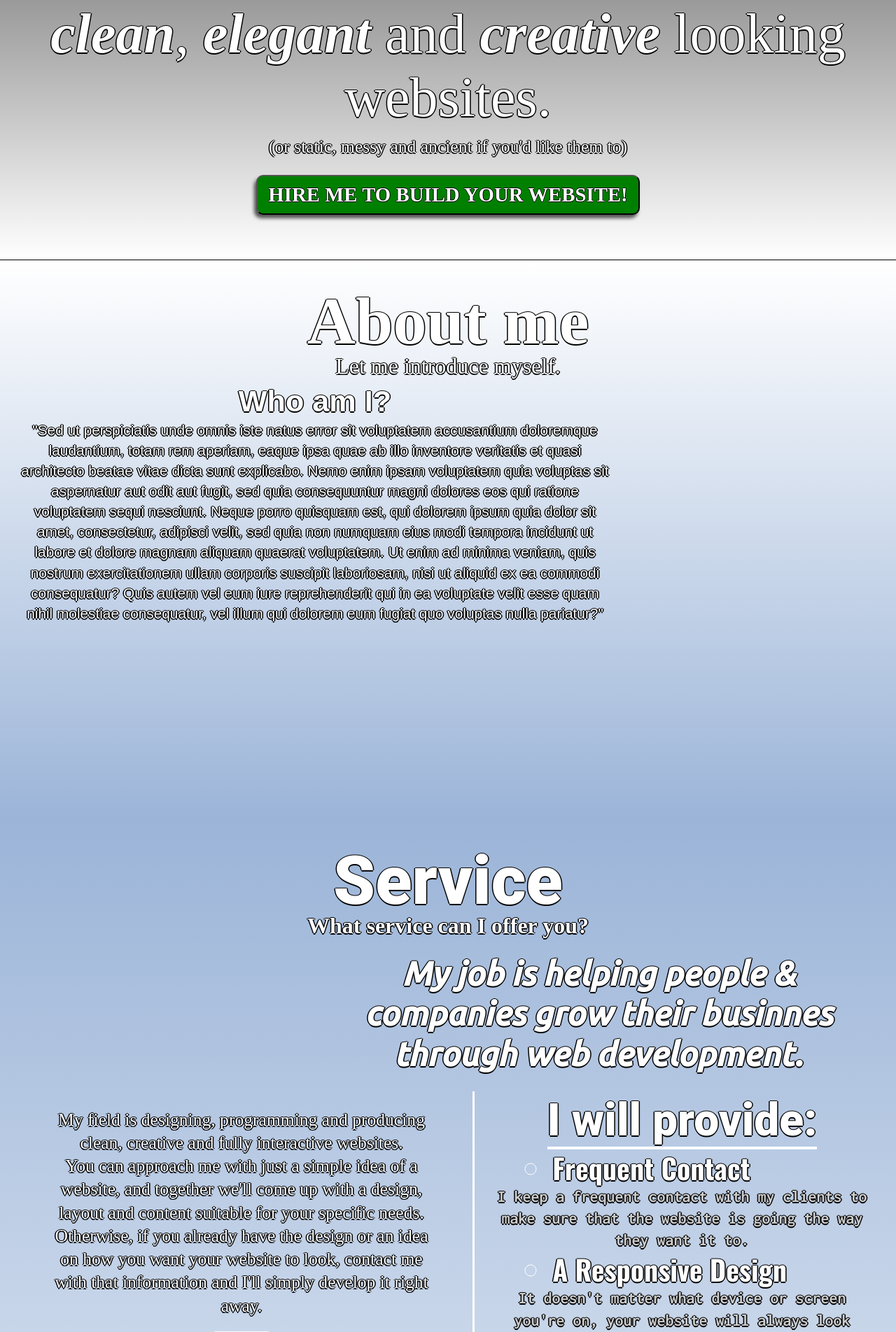
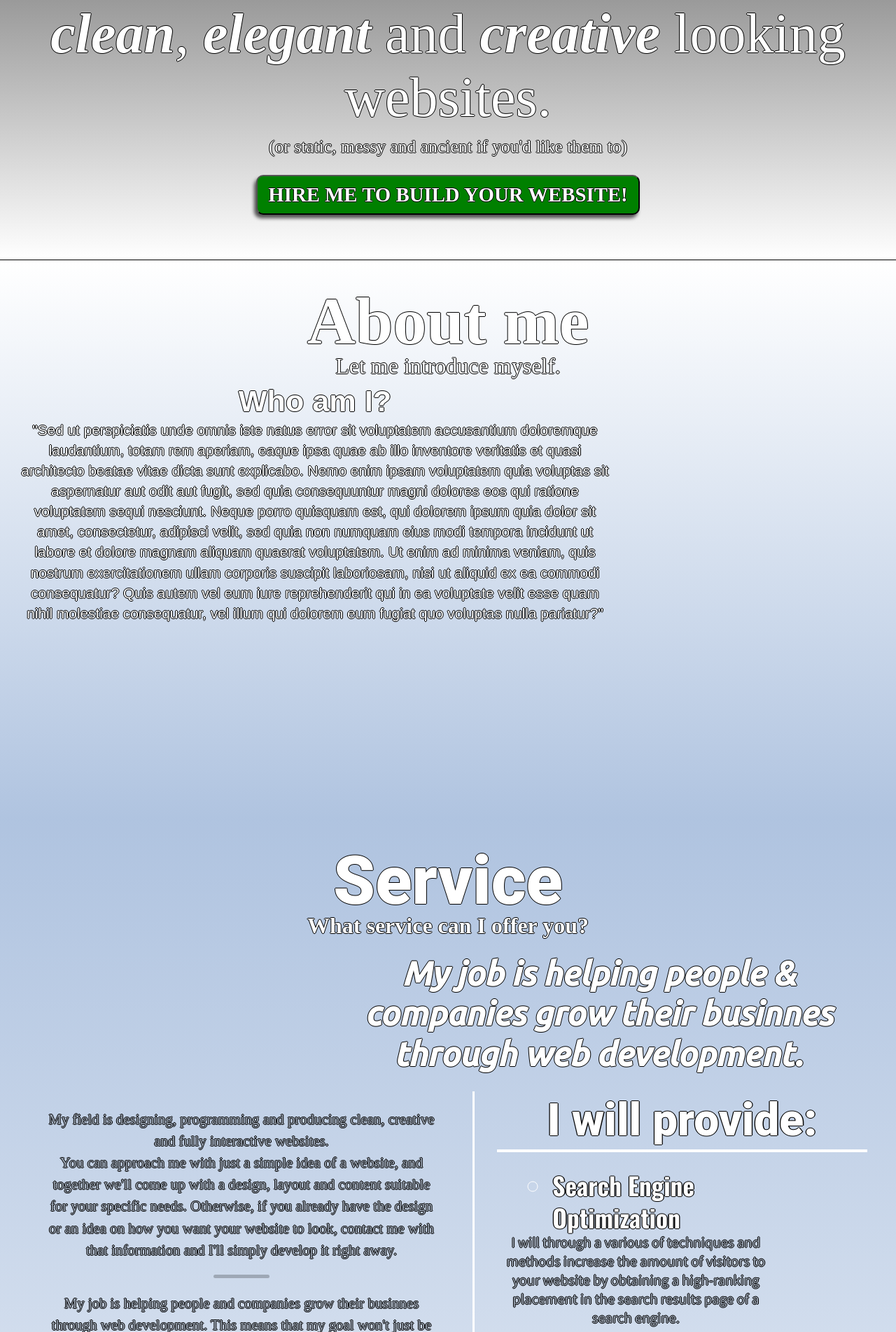
Before and after one commit to vanDeurs/portfolio, a PHP site: page / in a window 1280 px wide. Shown: the part 474-2378 px from the top of the page at 70% size. Run offline with PHP 8.4, Linux system fonts and the light colour scheme; some libraries are stand-ins or nearby versions.

Commit message:
Added meta tags. Rewrote service page. Cleaner styling.

```diff
--- a/index.html
+++ b/index.html
@@ -2,15 +2,24 @@
 <html lang="en">
   <head>
       <meta charset="utf-8">
+      <title>Web Developer | Freelancer | Charles van Deurs</title>
       <meta name="viewport" content="width=device-width, initial-scale=1, shrink-to-fit=no">
       <link rel="stylesheet" href="https://maxcdn.bootstrapcdn.com/bootstrap/3.3.7/css/bootstrap.min.css" integrity="sha384-BVYiiSIFeK1dGmJRAkycuHAHRg32OmUcww7on3RYdg4Va+PmSTsz/K68vbdEjh4u" crossorigin="anonymous">
       <!-- Optional Bootstrap theme -->
       <link rel="stylesheet" href="https://maxcdn.bootstrapcdn.com/bootstrap/3.3.7/css/bootstrap-theme.min.css" integrity="sha384-rHyoN1iRsVXV4nD0JutlnGaslCJuC7uwjduW9SVrLvRYooPp2bWYgmgJQIXwl/Sp" crossorigin="anonymous">
       <link href="resources/style.css" type="text/css" rel="stylesheet">
       <link href="resources/reset.css" rel="stylesheet" type="text/css">
+      <!-- GOOGLE FONTS -->
       <link href="https://fonts.googleapis.com/css?family=Ubuntu:500i" rel="stylesheet">
       <link href="https://fonts.googleapis.com/css?family=Oswald:600,700" rel="stylesheet">
-      <link href="https://fonts.googleapis.com/css?family=Inconsolata:400,700" rel="stylesheet">
+      <link href="https://fonts.googleapis.com/css?family=Source+Sans+Pro:400,600" rel="stylesheet">
+      <!-- META TAGS -->
+      <meta name="author" content="Alexander Wilson van Deurs">
+      <meta name="keywords" content="freelancer, web developer">
+      <meta name="description" content="Hi! I'm Alexander, and this is my portfolio as a young freelance web developer. I develop clean, creative and elegant looking website for my clients.">
+      <meta name="copyright" content="Alexander Wilson van Deurs">
+
+
 
     </head>
     <body>
@@ -97,18 +106,19 @@
                             <div id="service-info-left">
                                 <p>My field is designing, programming and producing clean, creative and fully interactive websites.<br />You can approach me with just a simple idea of a website, and together we'll come up with a design, layout and content suitable for your specific needs.
                                 Otherwise, if you already have the design or an idea on how you want your website to look, contact me with that information and I'll simply develop it right away.</p><hr><p>
-                                My job is helping people and companies grow their businnes through web development. This means that my goal won't just be to produce a beautiful and well functioning website for you, it will be to create a website that strengthens your company’s brand while ensuring ease of use and simplicity for your audience. That is what you're paying me for; to help grow your businnes - through web development.</p>
+                                My job is helping people and companies grow their businnes through web development. This means that my goal won't just be to produce a beautiful and well functioning website for you, it will be to create a website that strengthens your company’s brand while ensuring ease of use and simplicity for your audience. That is what you're paying me for; to help grow your businnes - through web development.</p><hr>
+                                <p>Finding and trusting someone to do your work is hard. You can go all over the internet and find someone who could do the work for you in just a couple of days for a cheap price, but the quality will suffer, deeply. And that is the most important aspect of a website, it's quality. As I student, I do most of my work for an extremely cheap price, in return for experience.  </p>
 
                             </div>
                             <div id="service-info-right">
                                 <h1>I will provide: </h1>
                                 <ul>
-                                    <li>Frequent Contact</li>
-                                    <span>I keep a frequent contact with my clients to make sure that the website is going the way they want it to.</span>
+                                    <li>Search Engine Optimization</li>
+                                    <span>I will through a various of techniques and methods increase the amount of visitors to your website by obtaining a high-ranking placement in the search results page of a search engine.</span>
                                     <li>A Responsive Design</li>
                                     <span>It doesn't matter what device or screen you're on, your website will always look neat and clean.</span>
                                     <li>A Fully Interactive Website</li>
-                                    <span>This means that the website won't be static- It will have animations, hovering affects and lots more to make your website even more attractive for visitors.</span>
+                                    <span>This means that your website won't be static - It will have animations, hovering affects and lots more to make your website even more attractive to visitors.</span>
                                     <li>Search Engine Optimization</li>
                                     <span>I will through a various of techniques and methods increase the amount of visitors to your website by obtaining a high-ranking placement in the search results page of a search engine. </span>
                                     <li>The Latest technologies</li>
--- a/resources/style.css
+++ b/resources/style.css
@@ -23,7 +23,7 @@ Website: charlesvandeurs.com
 }
 
 h1,h2,h3,h4,h5,h6,p,li,span {
-    text-shadow: -1.5px 0 #000, 0 1.5px #000, 1.5px 0 #000, 0 -1.5px #000;
+    text-shadow: -1px 0 #000, 0 1px #000, 1px 0 #000, 0 -1px #000;
     margin: 0;
     padding: 0;
 }
@@ -267,7 +267,7 @@ button:active {
 
 
 .about {
-    background: linear-gradient(rgba(255,255,255,1), rgba(56,106,177,0.5));
+    background: linear-gradient(rgba(255,255,255,1), rgba(56,106,177,0.4));
     height: 100%;
     padding-top: 3%;
 }
@@ -307,7 +307,7 @@ button:active {
 /* SERVICE SECTION */
 
 .service {
-    background: linear-gradient(rgba(56,106,177,0.5), rgba(255,255,255,1));
+    background: linear-gradient(rgba(56,106,177,0.4), rgba(255,255,255,1));
     height: 100%;
     padding-top: 3%;
     display: flex;
@@ -386,6 +386,13 @@ button:active {
     margin-left: 25px;
 }
 
+#service-info-left p {
+    font-size: 1.3rem;
+    color: #9ea8b6;
+    line-height: 1.5;
+
+}
+
 @media only screen and (max-width: 1030px) {
     #service-info-left {
         margin: 0 10px;
@@ -429,11 +436,14 @@ button:active {
     font-family: Roboto;
     border-bottom: 4px solid #fff;
     display: inline;
+    text-shadow: -1.3px 0 #000, 0 1.3px #000, 1.3px 0 #000, 0 -1.3px #000;
+    margin-bottom: 25px;
+    display: block;
 }
 
 #service-info-right li {
-    font-size: 2.5rem;
-    font-weight: 700;
+    font-size: 2.2rem;
+    font-weight: 600;
     text-align: left;
     width: 70%;
     margin: 0 auto;  4 2.7
@@ -441,14 +451,20 @@ button:active {
     list-style-type: circle;
     font-family: 'Oswald', sans-serif;
     font-weight: 700;
+    color: #fff;
+    text-shadow: -1.3px 0 #000, 0 1.3px #000, 1.3px 0 #000, 0 -1.3px #000;
 }
 
 #service-info-right span {
     font-weight: 200;
-    font-size: 1.5rem;
-    color: #ccc;
-    font-family: 'Inconsolata', monospace;
-    font-weight: 700;
+    font-size: 1.3rem;
+    font-family: 'Source Sans Pro', sans-serif;
+    font-weight: 400;
+    color: #9ea8b6;
+    margin-bottom: 30px;
+    display: block;
+    max-width: 75%;
+
 }
 
 
@@ -487,7 +503,7 @@ button:active {
 }
 
 hr {
-    border-color: ghostwhite;
+    border-color: #9ea8b6;
     border-width: 5px;
     max-width: 80px;
     margin: 20px auto;
```
